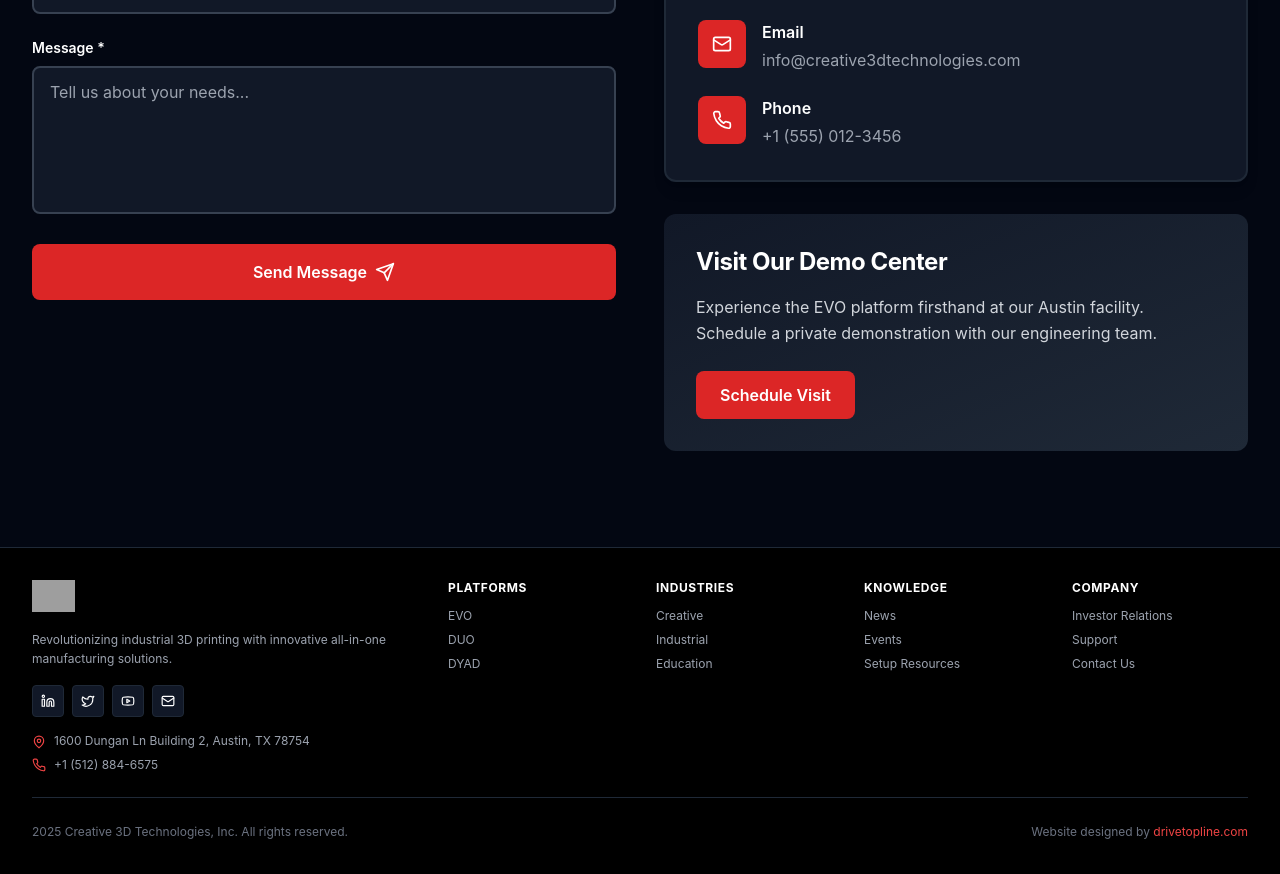
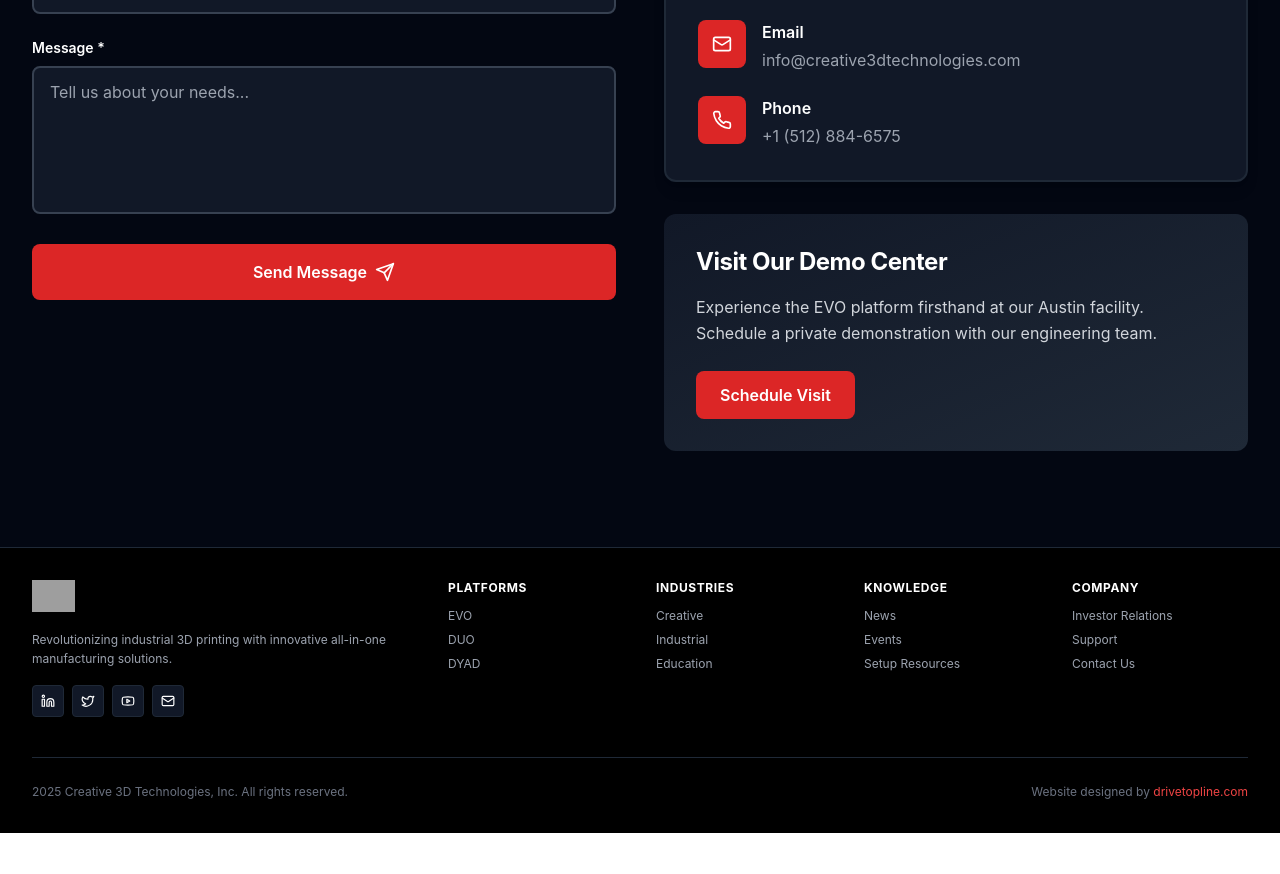
Before and after one commit to prodatachris/c3dt, a React (Vite) app: page / in a window 1280 px wide. Shown: the part 8102-8976 px from the top of the page. After the commit the page ends 8935 px from the top, so only its background shows below. Built offline with nearby package versions, Linux system fonts and the light colour scheme; grey boxes are pictures that could not be loaded.

Commit message:
Updated Footer.tsx

```diff
--- a/src/components/Contact.tsx
+++ b/src/components/Contact.tsx
@@ -106,8 +106,8 @@ export default function Contact() {
                   <div>
                     <div className="font-semibold text-white mb-1">Headquarters</div>
                     <div className="text-gray-400">
-                      Creative 3D Technologies, Inc.<br />
-                      Austin, Texas
+                      1600 Dungan Ln Building 2<br />
+                      Austin, TX 78754
                     </div>
                   </div>
                 </div>
@@ -130,8 +130,8 @@ export default function Contact() {
                   </div>
                   <div>
                     <div className="font-semibold text-white mb-1">Phone</div>
-                    <a href="tel:+1-555-0123" className="text-gray-400 hover:text-red-600 transition-colors">
-                      +1 (555) 012-3456
+                    <a href="tel:+15128846575" className="text-gray-400 hover:text-red-600 transition-colors">
+                      +1 (512) 884-6575
                     </a>
                   </div>
                 </div>
--- a/src/components/Footer.tsx
+++ b/src/components/Footer.tsx
@@ -1,6 +1,6 @@
 import React from 'react';
 import { Link } from 'react-router-dom';
-import { Linkedin, Twitter, Youtube, Mail, MapPin, Phone } from 'lucide-react';
+import { Linkedin, Twitter, Youtube, Mail } from 'lucide-react';
 
 export default function Footer() {
   const currentYear = new Date().getFullYear();
@@ -74,20 +74,6 @@ export default function Footer() {
               >
                 <Mail size={14} />
               </a>
-            </div>
-            <div className="space-y-2">
-              <div className="flex items-start gap-2">
-                <MapPin size={14} className="text-red-500 flex-shrink-0 mt-0.5" />
-                <p className="text-gray-400 text-xs leading-snug">
-                  1600 Dungan Ln Building 2, Austin, TX 78754
-                </p>
-              </div>
-              <div className="flex items-center gap-2">
-                <Phone size={14} className="text-red-500 flex-shrink-0" />
-                <a href="tel:+15128846575" className="text-gray-400 text-xs hover:text-red-500 transition-colors">
-                  +1 (512) 884-6575
-                </a>
-              </div>
             </div>
           </div>
 
```
